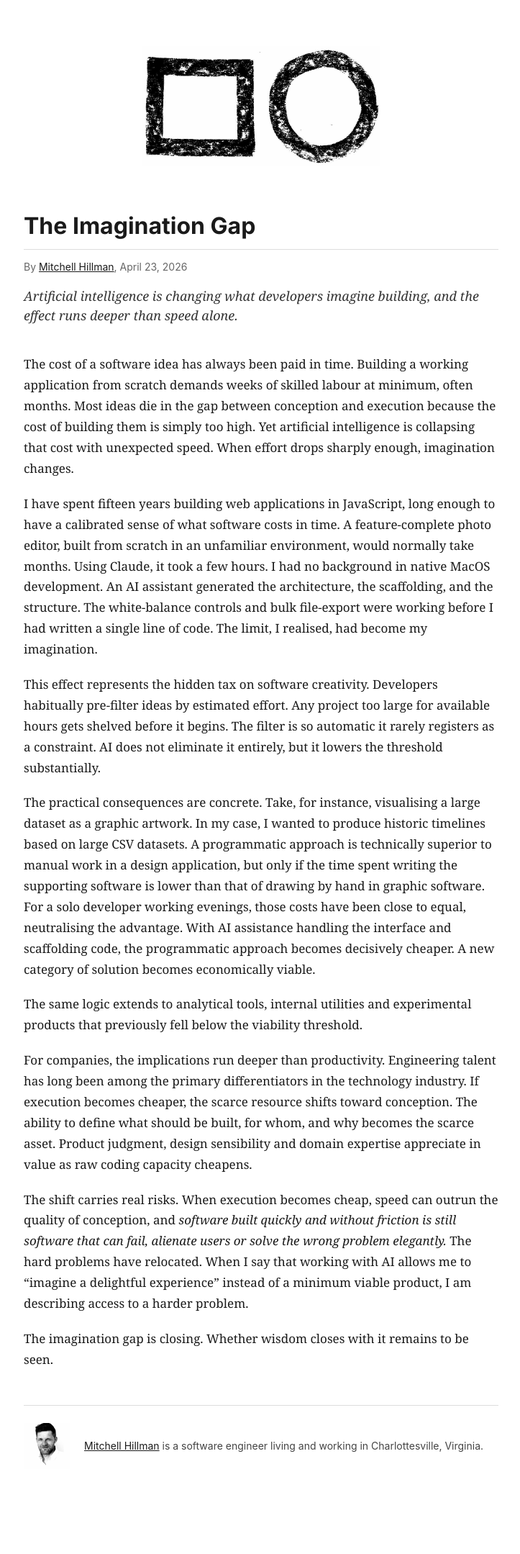
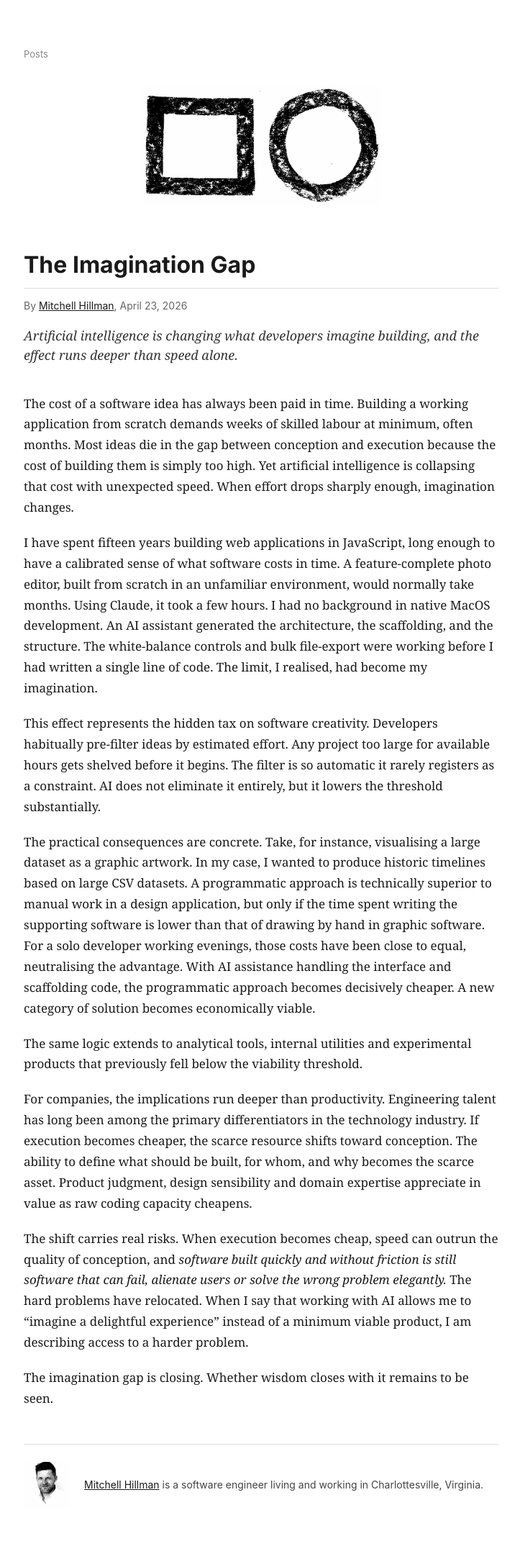
Before and after one commit to mitchellhillman/public-writing, a Jekyll site: the page built from _posts/2026-04-23-imagination-gap.md, in a window 1280 px wide. Shown: the whole page at 72% size, without its empty margins (277-1000 px from the left). Built offline with Jekyll 4.4.1, drawn with Linux system fonts in a browser that asks for light colours; before the commit the page ends 2105 px from its top, so only the background shows below that.

Commit message:
Add Posts back-link above article image
Co-Authored-By: Claude Sonnet 4.6 <noreply@anthropic.com>

```diff
--- a/_layouts/post.html
+++ b/_layouts/post.html
@@ -2,6 +2,7 @@
 layout: default
 ---
     <article>
+      <p class="back-link"><a href="/">Posts</a></p>
       {% if page.image %}
       <img class="hero-image" src="{{ page.image }}" alt="{{ page.title }}" />
       {% endif %}
--- a/assets/css/main.css
+++ b/assets/css/main.css
@@ -32,6 +32,21 @@ p {
 }
 
 /* Post */
+
+.back-link {
+  font-family: -apple-system, BlinkMacSystemFont, "Segoe UI", sans-serif;
+  font-size: 0.8125rem;
+  margin: 0 0 2rem;
+}
+
+.back-link a {
+  color: #888;
+  text-decoration: none;
+}
+
+.back-link a:hover {
+  color: #0056b3;
+}
 
 .hero-image {
   width: 50%;
```
